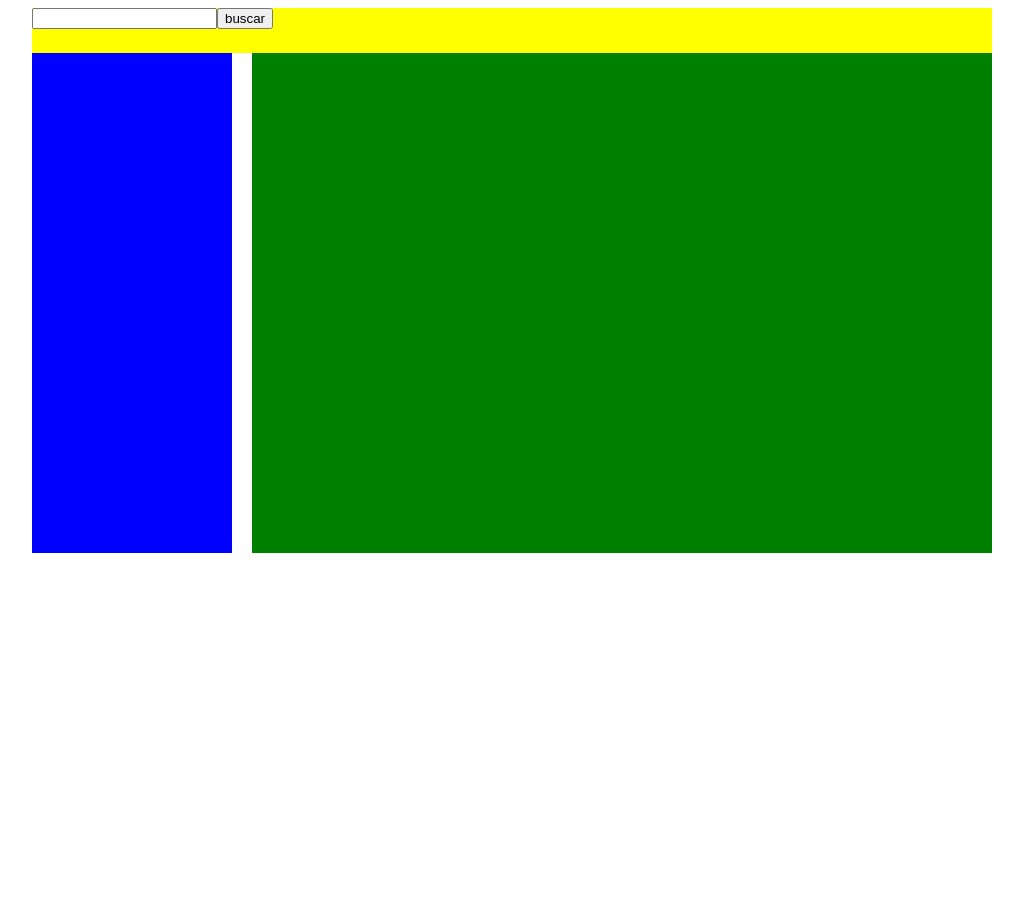
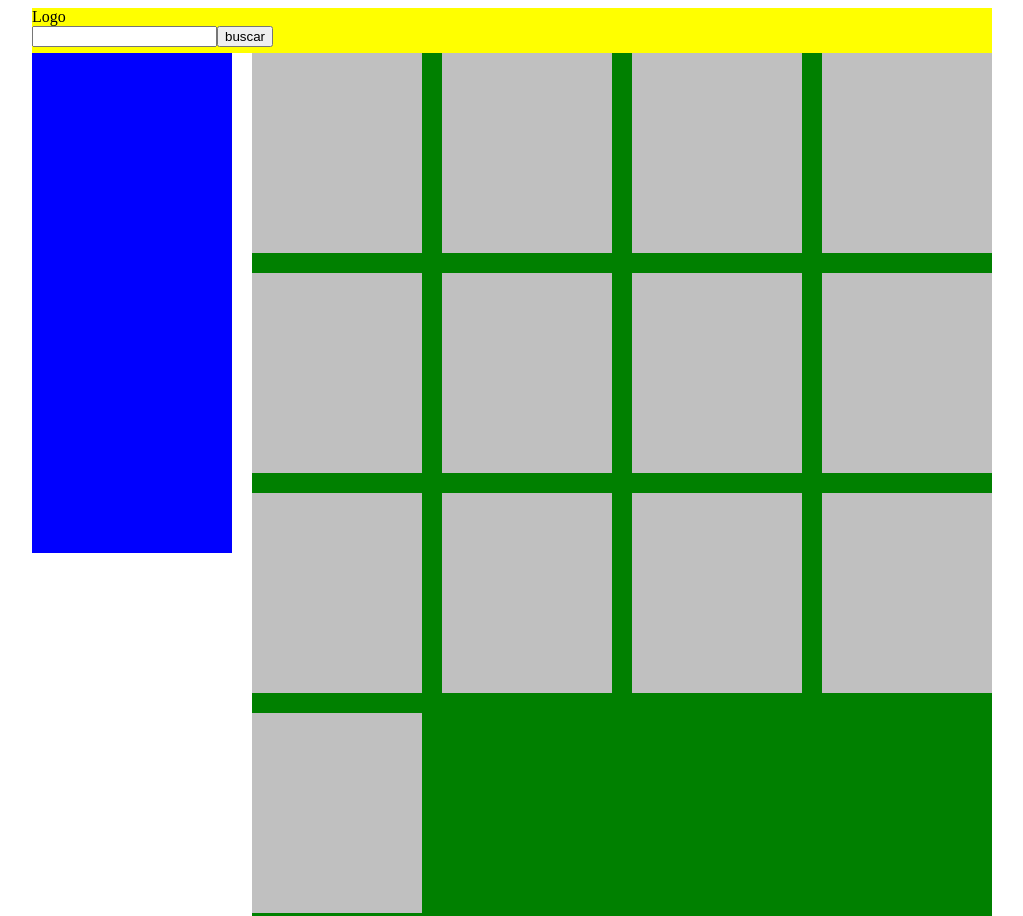
Before and after one commit to zrobit/restem, a plain HTML site: page template1/index.html in a window 1280 px wide. Shown: the top 916 px of the page, without its empty margins (128-1151 px from the left). Before the commit the page ends 800 px from the top, so only its background shows below. Drawn offline with nearby package versions, Linux system fonts and the light colour scheme.

Commit message:
creando unos thumbs

```diff
--- a/template1/index.html
+++ b/template1/index.html
@@ -13,14 +13,14 @@
         <section id="container">
             <header id="header">
                 <div class="main">
-                    <div id="logo"></div>
+                    <div id="logo">Logo</div>
                     <form><input type="text"><button><i></i>buscar</button></form>
                 </div>
             </header>
 
             <section id="content">
                 <aside class="sidebar"></aside>
-                <section class="main">
+                <div class="main">
                     <div class="thumbs">
                         <div class="thumb"></div>
                         <div class="thumb"></div>
@@ -35,14 +35,11 @@
                         <div class="thumb"></div>
                         <div class="thumb"></div>
                         <div class="thumb"></div>
-
                     </div>
-
-                </section>
+                </div>
             </section>
 
-            <footer id="footer">
-            </footer>
+            <footer id="footer"></footer>
         </div>
     </body>
 </html>
--- a/template1/static/css/main.less
+++ b/template1/static/css/main.less
@@ -6,26 +6,46 @@
 #header
 {
     height:45px;
+    width:100%;
+    overflow: hidden;
     background:yellow;
+}
+#logo
+{
+    width:120px;
 }
 #content
 {
-    .sidebar
-    {
-        width:200px;
-        height:500px;
-        float:left;
-        background:blue;
-    }
+    overflow: hidden;
     .main
     {
         width:740px;
-        height:500px;
         float: right;
         background:green;
     }
 }
+.sidebar
+{
+    width:200px;
+    height:500px;
+    float:left;
+    background:blue;
+}
+
+.thumb
+{
+    width:170px;
+    height:200px;
+    float: left;
+    margin:0 20px 20px 0;
+    background:silver;
+}
+.thumb:nth-child(4n)
+{
+    margin-right:0;
+}
 #footer
 {
     height:150px;
+    clear: both;
 }
```
Also changed, not shown: template1/static/css/main.css, 1 other file.
